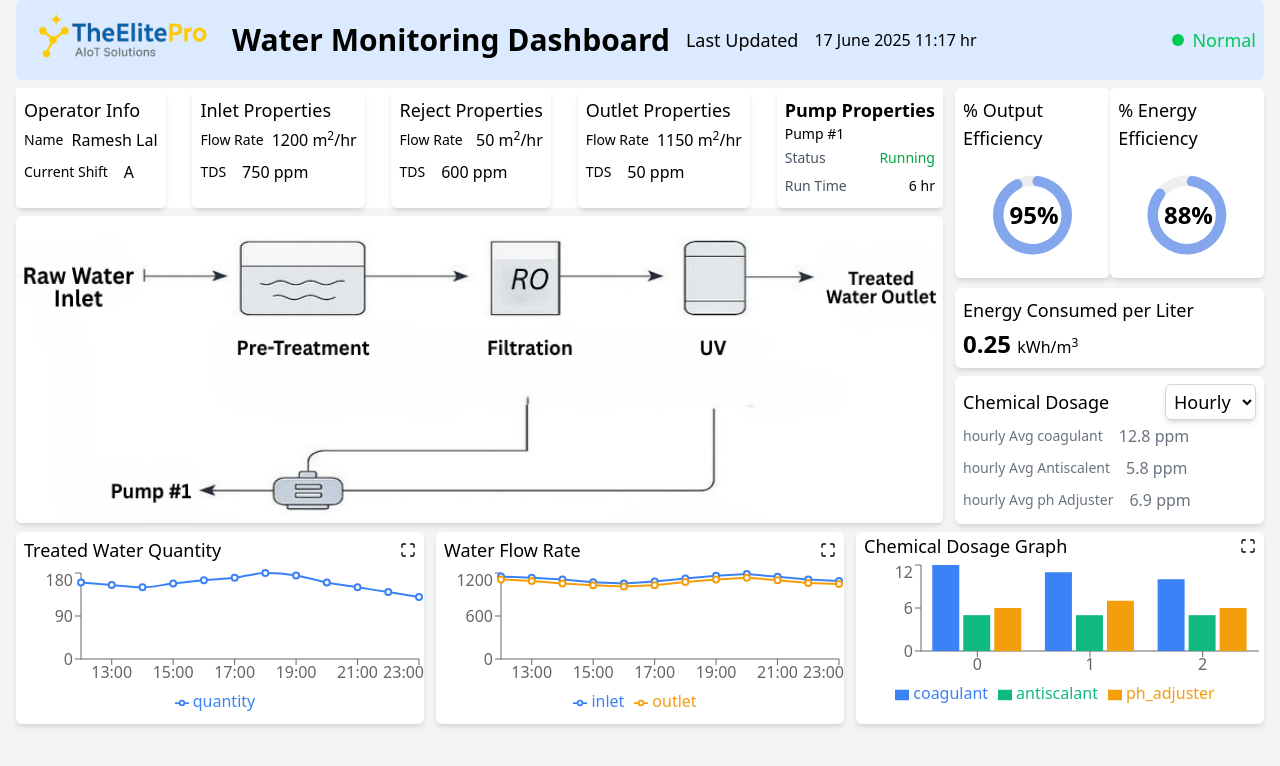
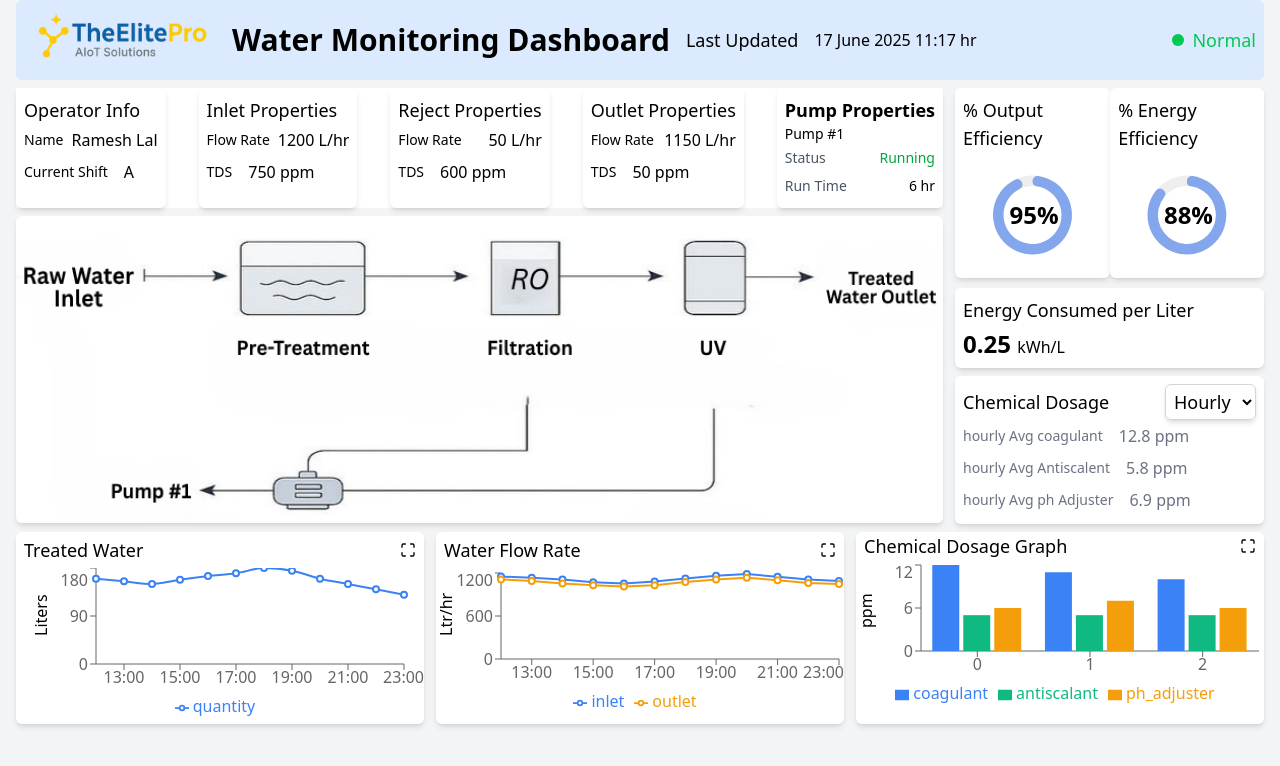
Before and after one commit to divyanshj0/dashboard, a Next.js app: page / in a window 1280 px wide. Shown: the top 766 px of the page. Built offline with nearby package versions, Linux system fonts and the light colour scheme.

Commit message:
units added in the graph and properties

```diff
--- a/app/page.js
+++ b/app/page.js
@@ -61,7 +61,7 @@ export default function Home() {
           <div className="p-2 h-max bg-white rounded-md shadow-md">
             <p className="text-lg font-medium">Energy Consumed per Liter</p>
             <p className="text-2xl font-bold mt-1">
-              0.25 <span className="text-base font-medium">kWh/m<sup>3</sup></span>
+              0.25 <span className="text-base font-medium">kWh/L</span>
             </p>
           </div>
           <div className=" bg-white h-max p-2 rounded-md shadow-md">
--- a/components/chemicalchart.js
+++ b/components/chemicalchart.js
@@ -1,10 +1,10 @@
 'use client';
-import { BarChart, Bar, XAxis, YAxis, Tooltip, Legend, ResponsiveContainer } from "recharts";
+import { BarChart, Bar, XAxis, YAxis,Label, Tooltip, Legend, ResponsiveContainer } from "recharts";
 import { hourlydata, dailydata, weeklydata } from '@/libs/data';
 import { FiMaximize } from "react-icons/fi";
 import { useState } from "react";
 
-export default function ChemicalChart({view}) {
+export default function ChemicalChart({ view }) {
     const [isOpen, setIsOpen] = useState(false);
     const getchartdata = () => {
         switch (view) {
@@ -19,8 +19,10 @@ export default function ChemicalChart({view}) {
     const Chart = ({ chartData, fullView }) => (
         <ResponsiveContainer width="100%" height={fullView ? 300 : 150}>
             <BarChart data={chartData}>
-                <XAxis dataKey={xKey} />
-                <YAxis />
+                <XAxis dataKey={xKey} margin={{ left: 20, right: 20 }} />
+                <YAxis >
+                    <Label value="ppm" angle={-90} position="insideLeft" dy={20} textAnchor='middle' fill='#000' />
+                </YAxis>
                 <Tooltip />
                 <Legend />
                 <Bar dataKey="coagulant" fill="#3B82F6" />
--- a/components/flowratechart.js
+++ b/components/flowratechart.js
@@ -1,5 +1,5 @@
 'use client';
-import { LineChart, Line, XAxis, YAxis, Tooltip, Legend, ResponsiveContainer } from 'recharts';
+import { LineChart, Line, XAxis, YAxis,Label, Tooltip, Legend, ResponsiveContainer } from 'recharts';
 import { flowRateHourly, flowRateDaily, flowRateWeekly } from '@/libs/data';
 import { FiMaximize } from "react-icons/fi";
 import { useState } from "react";
@@ -22,12 +22,14 @@ export default function FlowRaterChart({ view }) {
     const Chart = ({ chartData, fullView }) => (
         <ResponsiveContainer width="100%" height={fullView ? 300 : 150}>
             <LineChart data={chartData}>
-                <XAxis dataKey={xKey} />
-                <YAxis />
+                <XAxis dataKey={xKey} margin={{ left: 20, right: 20 }} />
+                <YAxis >
+                    <Label value="Ltr/hr" angle={-90} position="insideLeft" dy={20} textAnchor='middle' fill='#000' />
+                </YAxis>
                 <Tooltip />
                 <Legend />
                 <Line dataKey="inlet" stroke="#3B82F6" strokeWidth={2} dot={{ r: 3 }} />
-                <Line dataKey="outlet" stroke="#F59E0B" strokeWidth={2} dot={{ r: 3 }}/>
+                <Line dataKey="outlet" stroke="#F59E0B" strokeWidth={2} dot={{ r: 3 }} />
             </LineChart>
         </ResponsiveContainer>
     );
--- a/components/treatedwatergraph.js
+++ b/components/treatedwatergraph.js
@@ -1,6 +1,6 @@
 'use client';
 import {
-  LineChart, Line, XAxis, YAxis, Tooltip, Legend, ResponsiveContainer
+  LineChart, Line, XAxis, YAxis, Tooltip, Legend, ResponsiveContainer,Label
 } from 'recharts';
 import { treatedWaterHourly, treatedWaterDaily, treatedWaterWeekly } from '@/libs/data';
 import { FiMaximize } from "react-icons/fi";
@@ -23,9 +23,11 @@ export default function TreatedWaterChart({ view }) {
 
   const Chart = ({ chartData, fullView }) => (
     <ResponsiveContainer width="100%" height={fullView ? 300 : 150}>
-      <LineChart data={chartData}>
+      <LineChart data={chartData} margin={{ left: 20, right:20 }}>
         <XAxis dataKey={xKey} />
-        <YAxis />
+        <YAxis >
+          <Label value="Liters" angle={-90} position="insideLeft" dy={20}  textAnchor= 'middle' fill= '#000'/>
+        </YAxis>
         <Tooltip />
         <Legend />
         <Line type="monotone" dataKey="quantity" stroke="#3B82F6" strokeWidth={2} dot={{ r: 3 }} />
@@ -36,7 +38,7 @@ export default function TreatedWaterChart({ view }) {
   return (
     <div className="bg-white h-48 w-full rounded-md shadow-md">
       <div className="flex items-center justify-between px-2 py-1">
-        <p className="text-lg font-medium">Treated Water Quantity</p>
+        <p className="text-lg font-medium">Treated Water</p>
         <button onClick={() => setIsOpen(true)} title="Fullscreen">
           <FiMaximize />
         </button>
--- a/components/waterproperty.js
+++ b/components/waterproperty.js
@@ -18,7 +18,7 @@ const WaterProperty = () => {
                 <p className='text-lg font-medium'>Inlet Properties</p>
                 <div className="flex py-1 gap-2 items-center justify-between">
                     <p className="text-sm font-medium">Flow Rate</p>
-                    <span>1200 m<sup>2</sup>/hr</span>
+                    <span>1200 L/hr</span>
                 </div>
                 <div className="flex py-1 items-center gap-4">
                     <p className="text-sm font-medium">TDS</p>
@@ -29,7 +29,7 @@ const WaterProperty = () => {
                 <p className='text-lg font-medium'>Reject Properties</p>
                 <div className="flex py-1 items-center justify-between">
                     <p className="text-sm font-medium">Flow Rate</p>
-                    <span>50 m<sup>2</sup>/hr</span>
+                    <span>50 L/hr</span>
                 </div>
                 <div className="flex py-1 items-center gap-4">
                     <p className="text-sm font-medium">TDS</p>
@@ -40,7 +40,7 @@ const WaterProperty = () => {
                 <p className='text-lg font-medium'>Outlet Properties</p>
                     <div className="flex py-1 gap-2 items-center justify-between">
                         <p className="text-sm font-medium">Flow Rate</p>
-                        <span>1150 m<sup>2</sup>/hr</span>
+                        <span>1150 L/hr</span>
                     </div>
                     <div className="flex py-1 items-center gap-4">
                         <p className="text-sm font-medium">TDS</p>
```
